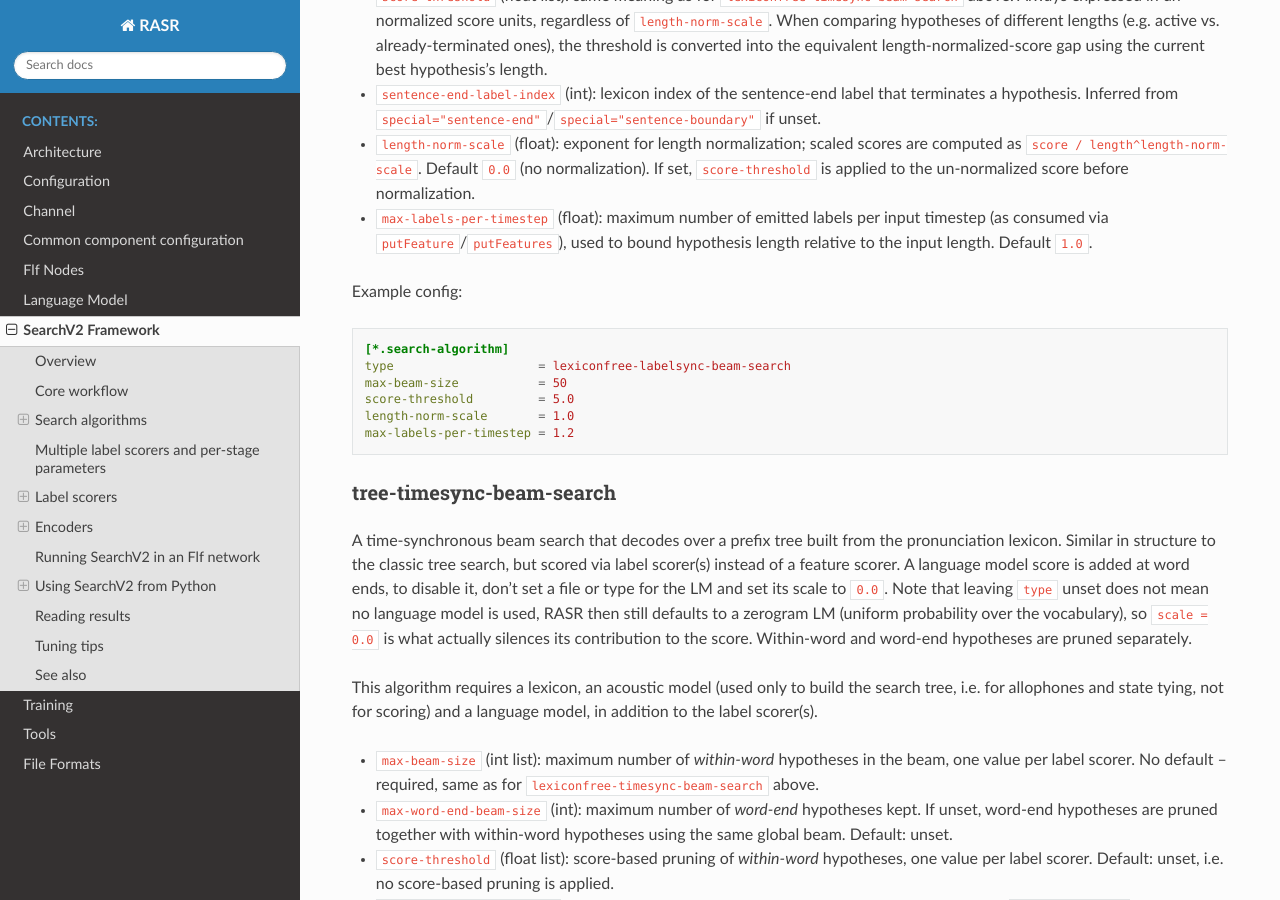
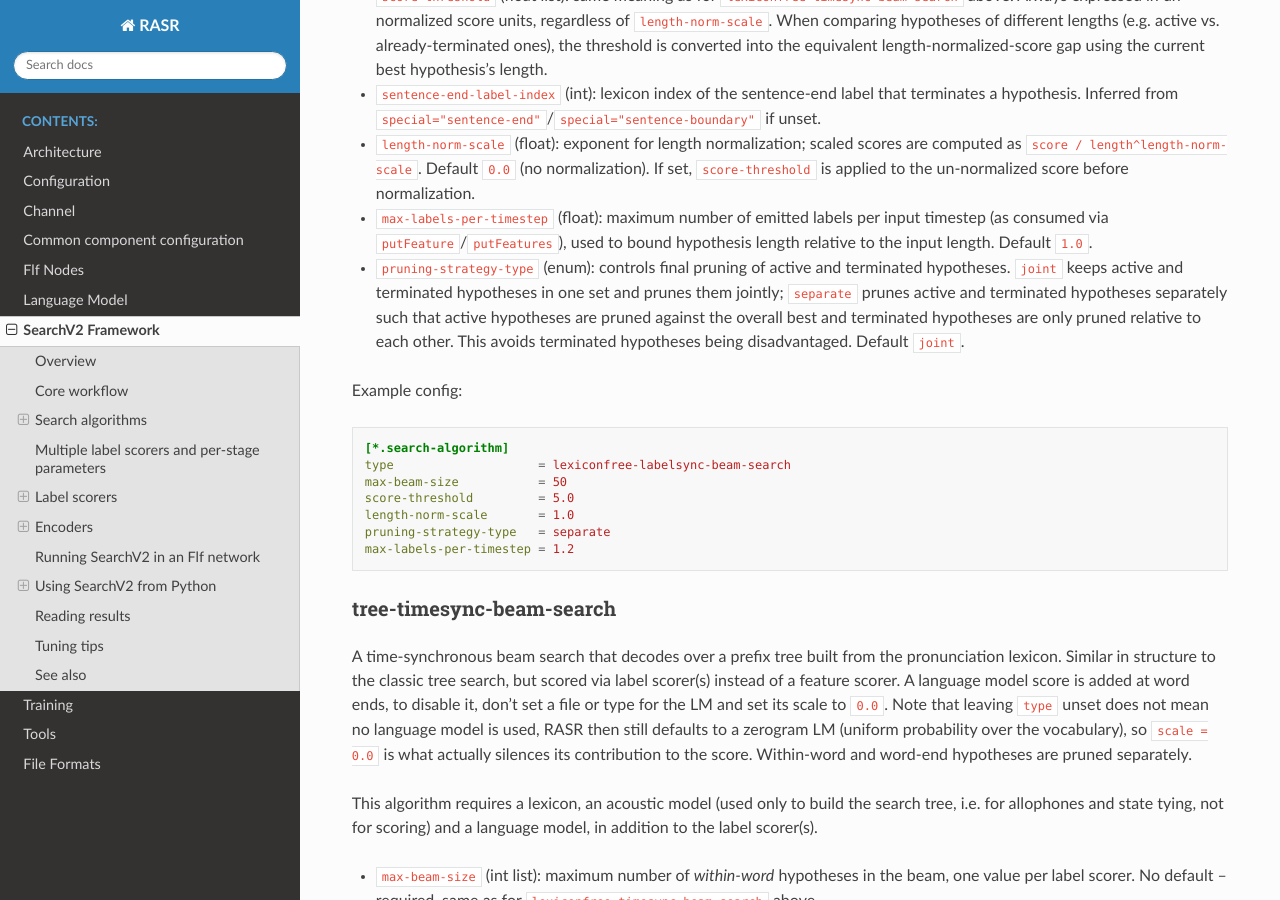
Before and after one commit to rwth-i6/rasr, a Sphinx documentation site: the page built from doc/search_v2.rst, in a window 1280 px wide and 900 px high, scrolled down 5951 px. Built offline with Sphinx 7.4.7 and the Read the Docs theme 3.1.0, drawn with Linux system fonts in a browser that asks for light colours; some of the changed text lies outside the part shown.

Commit message:
Add separate pruning for TreeLabelSyncSearch and update docs

```diff
--- a/doc/search_v2.rst
+++ b/doc/search_v2.rst
@@ -258,6 +258,10 @@ models.
   applied to the un-normalized score before normalization.
 * ``max-labels-per-timestep`` (float): maximum number of emitted labels per input timestep (as consumed via
   ``putFeature``/``putFeatures``), used to bound hypothesis length relative to the input length. Default ``1.0``.
+* ``pruning-strategy-type`` (enum): controls final pruning of active and terminated hypotheses. ``joint`` keeps active
+  and terminated hypotheses in one set and prunes them jointly; ``separate`` prunes active and terminated hypotheses
+  separately such that active hypotheses are pruned against the overall best and terminated hypotheses are only pruned
+  relative to each other. This avoids terminated hypotheses being disadvantaged. Default ``joint``.
 
 Example config:
 
@@ -268,6 +272,7 @@ Example config:
     max-beam-size           = 50
     score-threshold         = 5.0
     length-norm-scale       = 1.0
+    pruning-strategy-type   = separate
     max-labels-per-timestep = 1.2
 
 tree-timesync-beam-search
@@ -383,6 +388,7 @@ index used for the search tree itself.
     max-word-end-beam-size   = 20
     score-threshold          = 5.0
     word-end-score-threshold = 0.5
+    pruning-strategy-type    = separate
     length-norm-scale        = 1.0
     tree-builder-type        = aed
 
```
Also changed, not shown: 2 other files.
